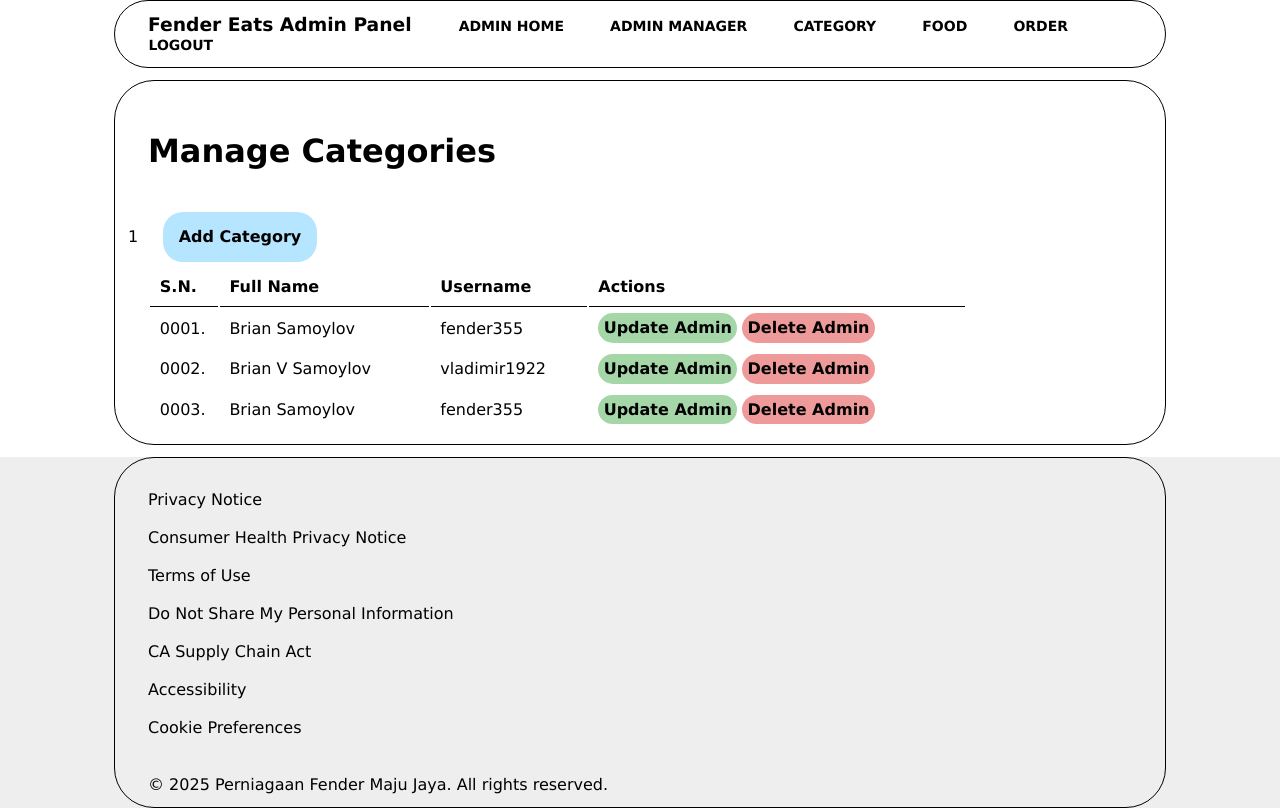
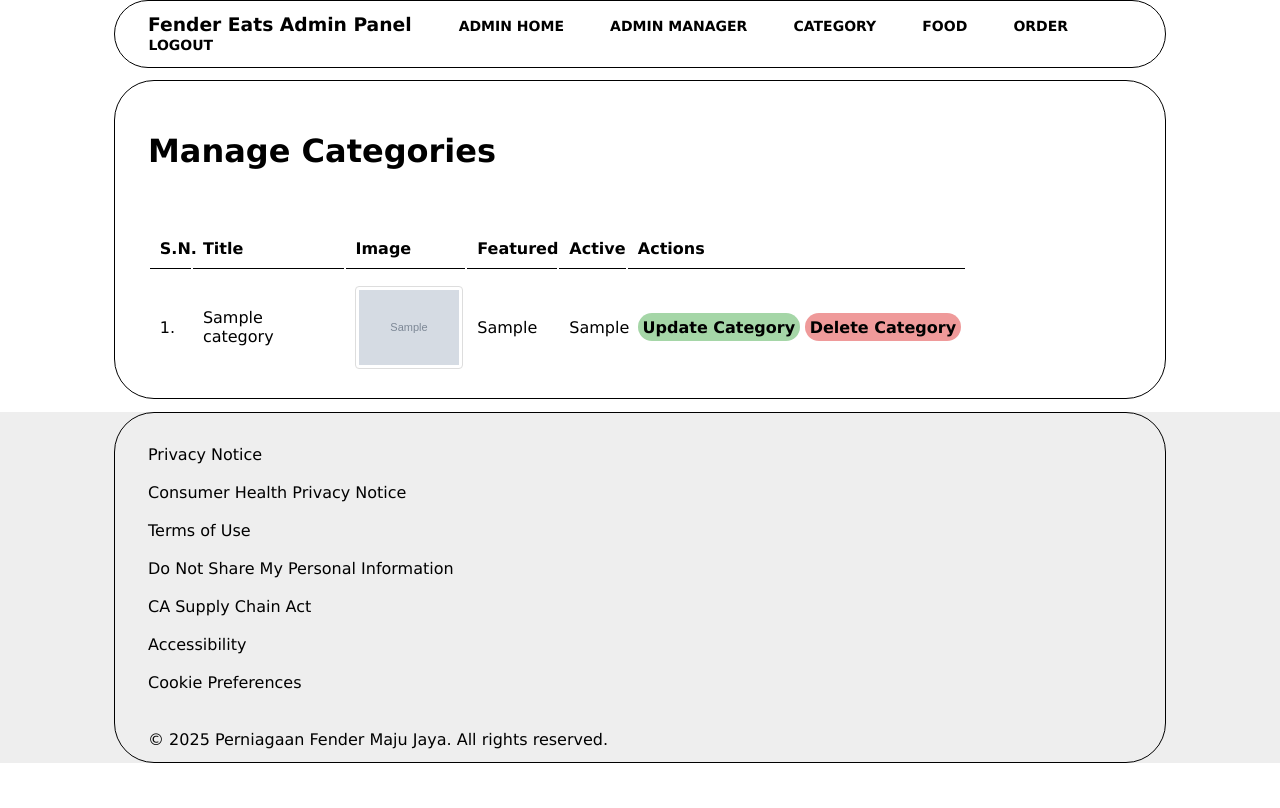
Before and after one commit to fender355/fender_eats, a PHP site: page /fender_eats/admin/category-manage.php in a window 1280 px wide. After the commit the page ends 763 px from the top, so only its background shows below. Run offline with PHP 8.4, Linux system fonts and the light colour scheme; the visitor is signed in with stand-in values (Sample User, id 1); tables that the repository leaves empty or names only in its code hold one stand-in row (values such as "Sample post"); grey boxes marked "Sample" are stand-in pictures.

Commit message:
Manage Category Page Revamped. Add Category Functionality is Added. Update Category and Delete Category functionality to be added. CSS for Admin updated. Added category file to images file.
Pinpoint: 6

```diff
--- a/admin/category-manage.php
+++ b/admin/category-manage.php
@@ -1,68 +1,80 @@
 <?php include('partials/menu.php');?>
 
-<div class = "main-content">
+<div class="main-content">
     <div class="wrapper">
         <br><br>
-        <h1 class = "text-margin">Manage Categories</h1>
-        <br><br><br>
+        <h1 class="text-margin">Manage Categories</h1>
+        <br>
 
         <?php
-
-        if(isset($_SESSION['add'])) {
-            echo $_SESSION['add'];
-            unset($_SESSION['add']);
-        }
-
+        // Session messages handling (same as before)
         ?>
 
-                <!-- Button to Add Cat-->
-                <span class='text-margin'>
-                <a href="<?php echo SITEURL; ?>admin/add-category.php" class = "btn-primary">Add Category</a>
-                </span>
+        <br>
 
-                <br><br>
+        <!-- Add Category Button (same as before) -->
 
-                <table class = "text-margin">
+        <br>
 
+        <table class="text-margin">
             <tr>
                 <th>S.N.</th>
-                            <th>Full Name</th>
-                            <th>Username</th>
+                <th>Title</th>
+                <th>Image</th>
+                <th>Featured</th>
+                <th>Active</th>
                 <th>Actions</th>
             </tr>
 
+            <?php
+            $sql = "SELECT * FROM food_category";
+            $res = mysqli_query($conn, $sql);
 
+            if($res == TRUE) {
+                $count = mysqli_num_rows($res);
+                $sn = 1;
+
+                if($count > 0) {
+                    while($row = mysqli_fetch_assoc($res)) {
+                        $category_id = $row['category_id'];
+                        $title = $row['title'];
+                        $image_name = $row['image_name'];
+                        $featured = $row['featured'];
+                        $active = $row['active'];
+                        ?>
 
                         <tr>
-                            <td>0001. </td>
-                            <td>Brian Samoylov</td>
-                            <td>fender355</td>
+                            <td><?php echo $sn++; ?>.</td>
+                            <td><?php echo $title; ?></td>
                             <td>
-                                <a href="#" class="btn-secondary">Update Admin</a>
-                                <a href="#" class="btn-danger">Delete Admin</a>
+                                <?php
+                                if($image_name != "") {
+                                    // Display the Image
+                                    ?>
+                                    <img src="<?php echo SITEURL; ?>images/category/<?php echo $image_name; ?>" class="category-image">
+                                    <?php
+                                } else {
+                                    echo "<div class='error'>No Image Added</div>";
+                                }
+                                ?>
+                            </td>
+                            <td><?php echo $featured; ?></td>
+                            <td><?php echo $active; ?></td>
+                            <td class="actions-column">
+                                <a href="<?php echo SITEURL; ?>admin/update-category.php?category_id=<?php echo $category_id; ?>" class="btn-secondary">Update Category</a>
+                                <a href="<?php echo SITEURL; ?>admin/confirm-delete-category.php?category_id=<?php echo $category_id; ?>" class="btn-danger">Delete Category</a>
                             </td>
                         </tr>
 
-                        <tr>
-                            <td>0002. </td>
-                            <td>Brian V Samoylov</td>
-                            <td>vladimir1922</td>
-                            <td>
-                                <a href="#" class="btn-secondary">Update Admin</a>
-                                <a href="#" class="btn-danger">Delete Admin</a>
-                            </td>
-                        </tr>
-
-                        <tr>
-                            <td>0003. </td>
-                            <td>Brian Samoylov</td>
-                            <td>fender355</td>
-                            <td>
-                                <a href="#" class="btn-secondary">Update Admin</a>
-                                <a href="#" class="btn-danger">Delete Admin</a>
-                            </td>
-                        </tr>
-
+                        <?php
+                    }
+                } else {
+                    // No categories found message
+                }
+            } else {
+                // Database error message
+            }
+            ?>
         </table>
 
     </div>
--- a/css/admin.css
+++ b/css/admin.css
@@ -170,6 +170,20 @@ table tr td{
     background: #e0e0e0;
 }
 
+img.category-image {
+    width: 100px;
+    height: auto;
+    border-radius: 4px;
+    border: 1px solid #ddd;
+    padding: 3px;
+    margin: 5px 0;
+}
+
+.actions-column {
+    min-width: 250px;
+    white-space: nowrap;
+}
+
 /* CSS For Menu */
 
 .menu ul{
```
Also changed, not shown: admin/add-category.php (+107 -18 lines), images/category/Category_Image_67d540fc9809c.png (added), images/category/Category_Image_67d541851a11a.jpg (added), images/category/Category_Image_67d542e8441ed.png (added). Lines whose indentation alone changed are shown as unchanged.
